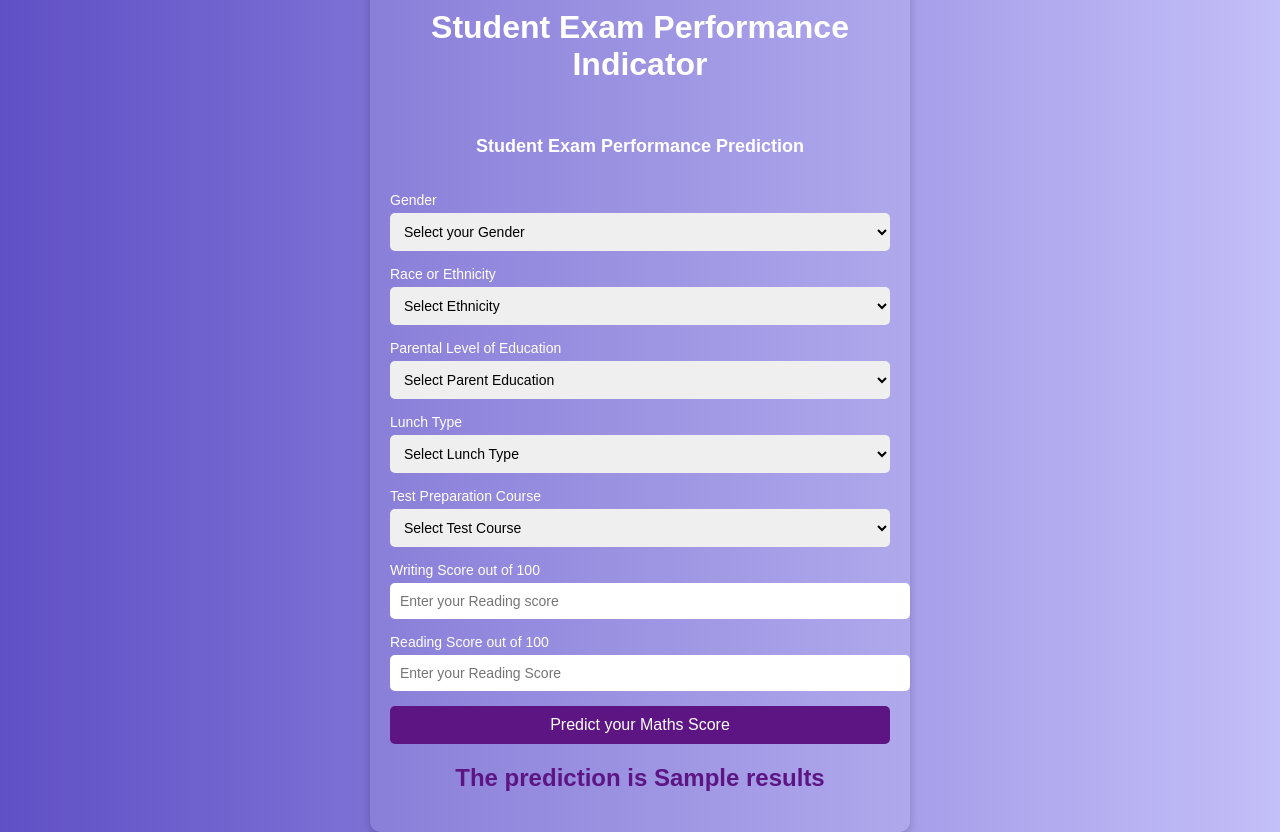
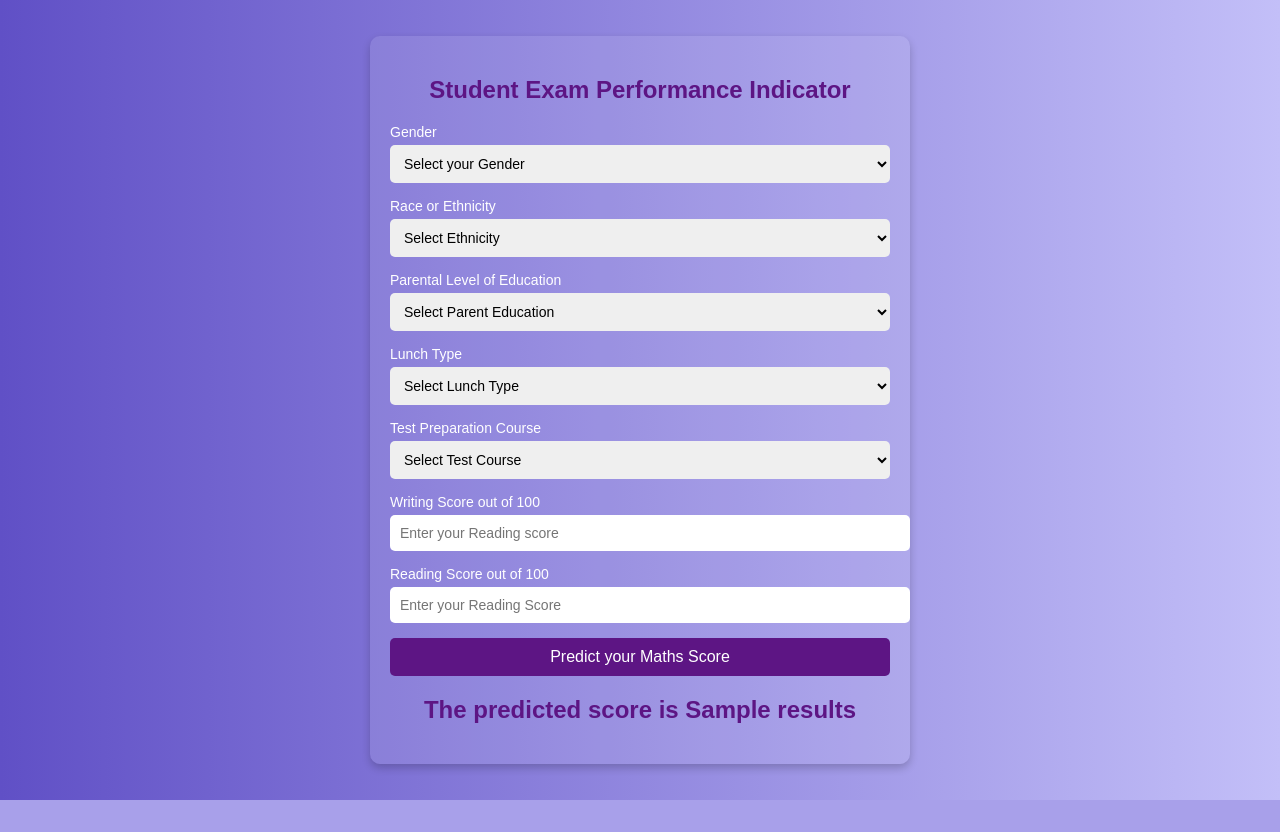
Before and after one commit to PrasadVichare-28/MLProject, a Flask app: template templates/home.html in a window 1280 px wide. After the commit the page ends 800 px from the top, so only its background shows below. Run offline with Flask 3, Linux system fonts and the light colour scheme; the template is opened without the code that fills it: most values are stand-ins (such as "Sample title", 1, 10 or a date in 2020).

Commit message:
updated home.html

```diff
--- a/templates/home.html
+++ b/templates/home.html
@@ -80,10 +80,9 @@
 </head>
 <body>
     <div class="login">
-        <h1>Student Exam Performance Indicator</h1>
+        <h2>Student Exam Performance Indicator</h2>
         <form action="{{ url_for('predict_datapoint') }}" method="post">
-            <br>
-            <legend><b>Student Exam Performance Prediction</b></legend>
+
             <div class="mb-3">
                 <label class="form-label">Gender</label>
                 <select class="form-control" name="gender" required>
@@ -143,7 +142,7 @@
                 <input class="btn btn-primary" type="submit" value="Predict your Maths Score">
             </div>
         </form>
-        <h2>The prediction is {{results}}</h2>
+        <h2>The predicted score is {{results}}</h2>
     </div>
 </body>
 </html>
```
Also changed, not shown: CI_CD.png (added), 1 other file.
